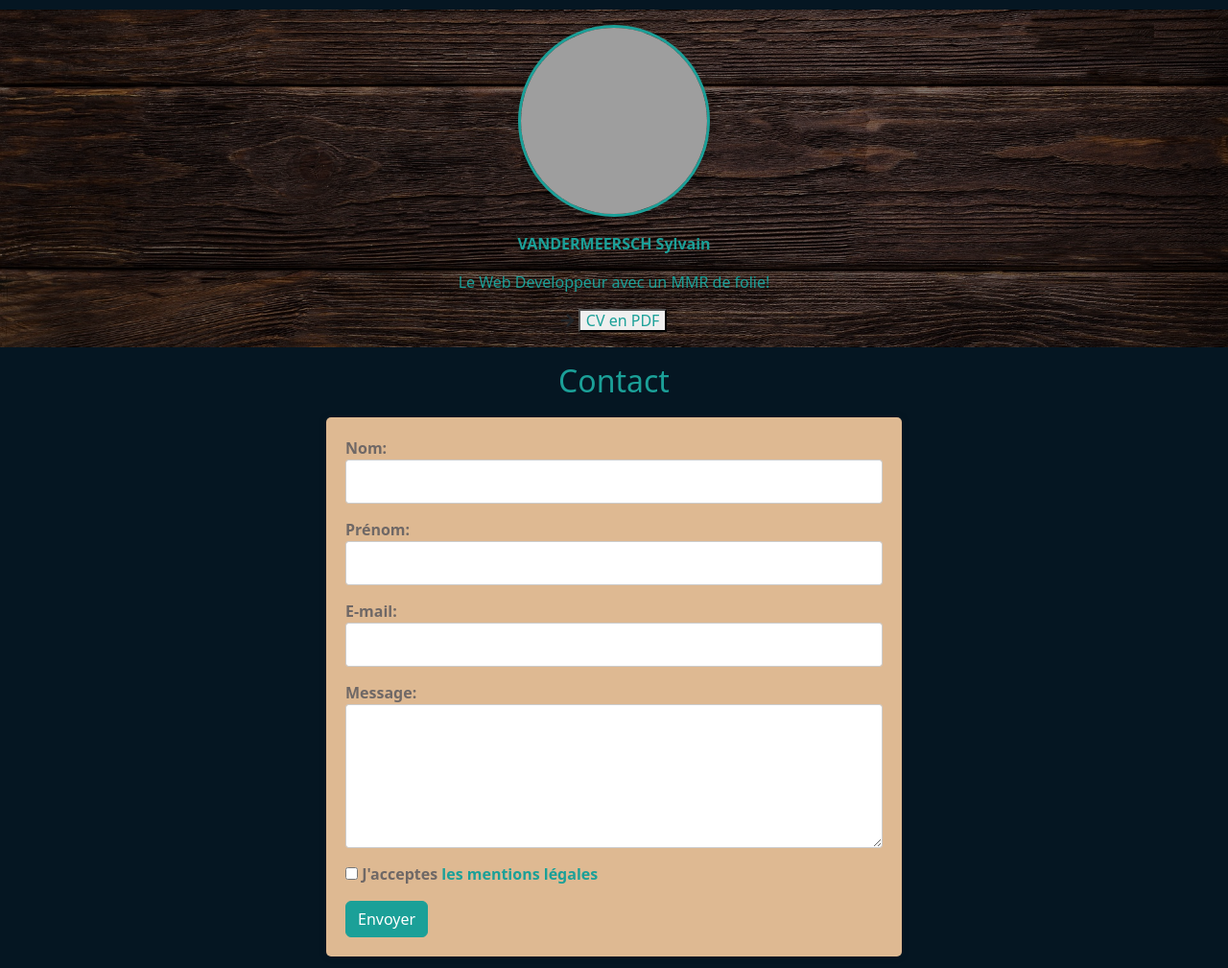
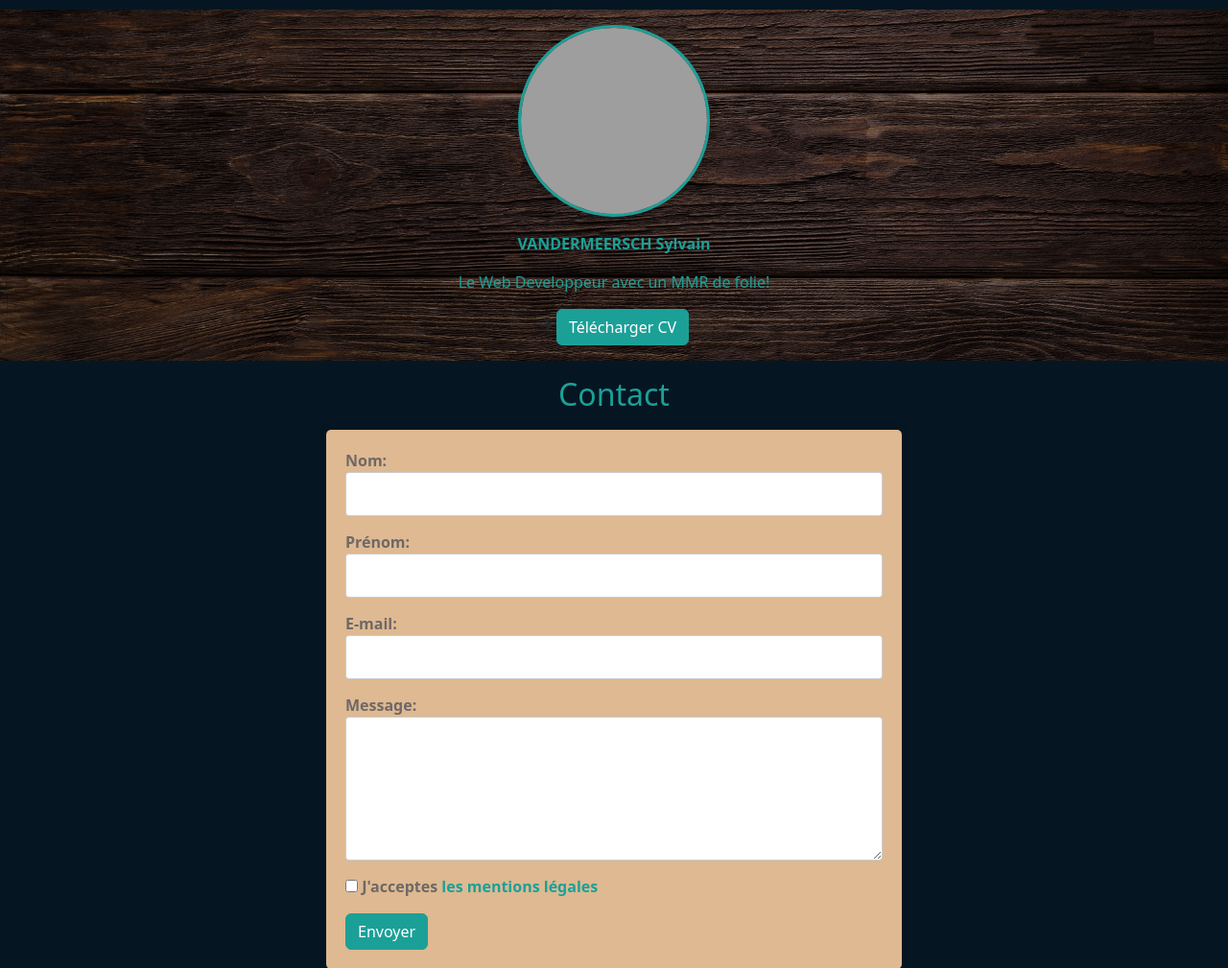
Before and after one commit to KenKaneki-42/P5_BlogPHP, a PHP site: template templates/front/homepage.html.twig in a window 1280 px wide. Shown: the part 58-1067 px from the top of the page at 96% size. Run offline with PHP 8.4, Linux system fonts and the light colour scheme; the template is opened without the code that fills it, so the values that code supplies are empty; some libraries are stand-ins or nearby versions; grey boxes are pictures that could not be loaded.

Commit message:
custom link CV

```diff
--- a/templates/front/homepage.html.twig
+++ b/templates/front/homepage.html.twig
@@ -12,9 +12,7 @@
 			</p>
 			<p>Le Web Developpeur avec un MMR de folie!</p>
 			<i class="fas fa-arrow-right"></i>
-			<button type="button">
-				<a href="../assets/CV_2024-02-21_Sylvain_Vandermeersch.pdf" target="_blank">CV en PDF</a>
-			</button>
+			<a href="../assets/CV_2024-02-21_Sylvain_Vandermeersch.pdf" target="_blank" class="btn btn-primary">Télécharger CV</a>
 		</div>
 	</section>
 
```
